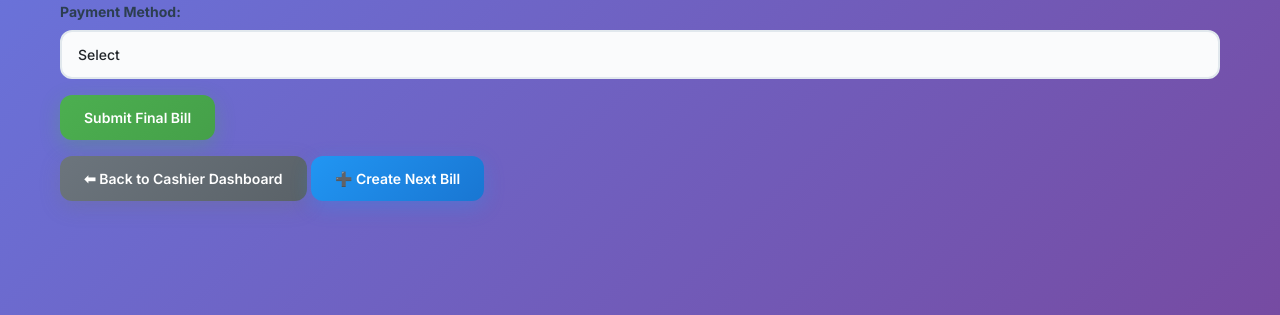
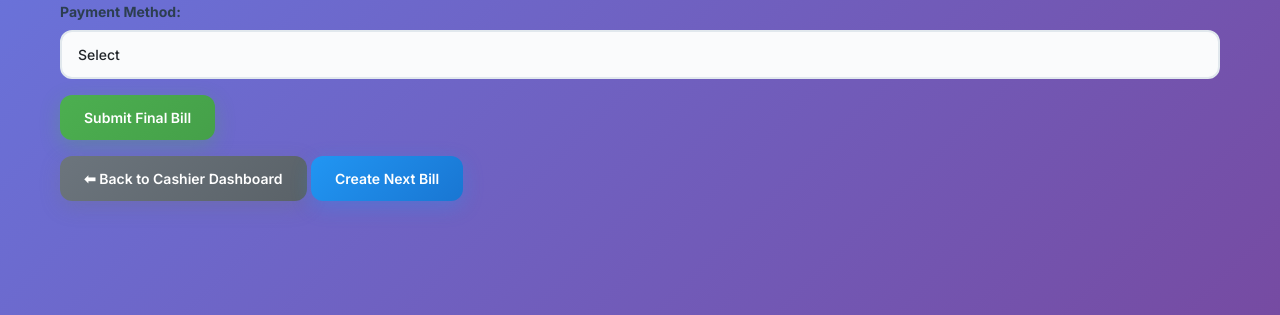
Before and after one commit to Shhml/supermarket_billing, a Django app: template templates/billing/final_bill.html in a window 1280 px wide. Shown: the part 501-816 px from the top of the page. Run offline with Django 4.2, Linux system fonts and the light colour scheme; the template is opened without the code that fills it, so the values that code supplies are empty.

Commit message:
last updated

```diff
--- a/templates/billing/final_bill.html
+++ b/templates/billing/final_bill.html
@@ -73,7 +73,7 @@
 
   <div class="mt-3">
     <a href="{% url 'cashier_dashboard' %}" class="btn btn-secondary">⬅ Back to Cashier Dashboard</a>
-    <a href="{% url 'create_bill' %}" class="btn btn-primary">➕ Create Next Bill</a>
+    <a href="{% url 'create_bill' %}" class="btn btn-primary"> Create Next Bill</a>
   </div>
 </div>
 
```
